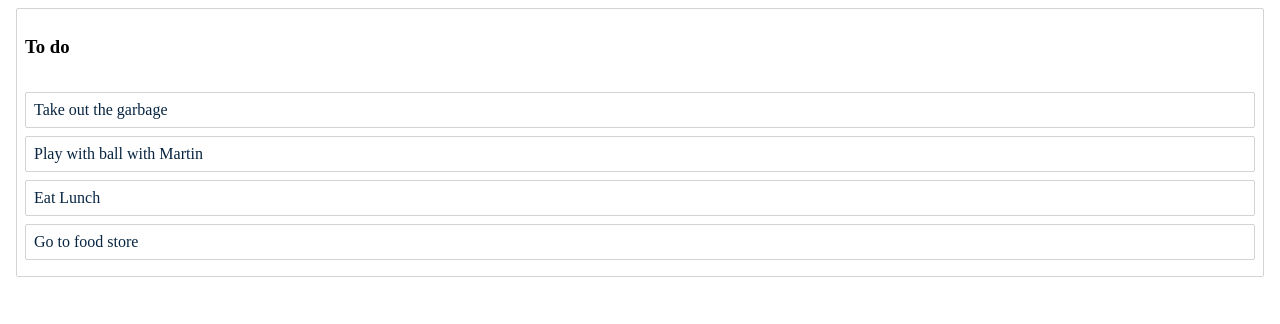
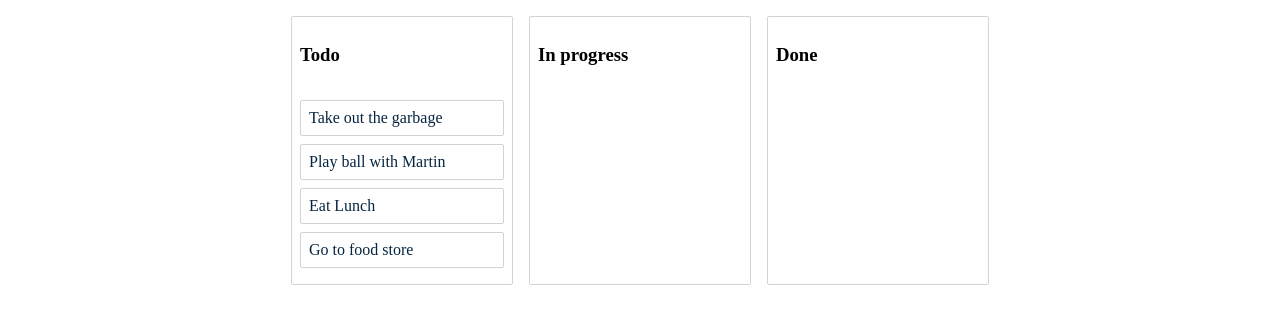
Before and after one commit to Kurt68/drag-drop, a React (Vite) app: page / in a window 1280 px wide. Shown: the top 324 px of the page. Built offline with nearby package versions, Linux system fonts and the light colour scheme.

Commit message:
Added functionality to move items between Columns on DragEnd

```diff
--- a/src/App.jsx
+++ b/src/App.jsx
@@ -2,6 +2,12 @@ import initialData from './initial-data.js'
 import { Column } from './Column.jsx'
 import { DragDropContext } from '@hello-pangea/dnd'
 import { useState } from 'react'
+import styled from 'styled-components'
+
+const Container = styled.div`
+  display: flex;
+  justify-content: center;
+`
 
 function App() {
   const [state, setState] = useState(initialData)
@@ -36,37 +42,80 @@ function App() {
       return
     }
 
-    const column = state.columns[source.droppableId]
-    const newTaskIds = Array.from(column.taskIds)
-    console.log(newTaskIds)
+    const start = state.columns[source.droppableId]
+    console.log(`Start:`, start)
+
+    const finish = state.columns[destination.droppableId]
+    console.log(`Finish:`, finish)
+
+    if (start === finish) {
+      const newTaskIds = Array.from(start.taskIds)
+      console.log(`New Tasks:`, newTaskIds)
 
       newTaskIds.splice(source.index, 1)
+      console.log(`Source index`, source.index)
+
       newTaskIds.splice(destination.index, 0, draggableId)
+      console.log(`Destination index`, destination.index)
+
+      console.log(`Draggable`, draggableId)
 
       const newColumn = {
-      ...column,
+        ...start,
         taskIds: newTaskIds,
       }
-    console.log(newColumn)
+      console.log(`New Column:`, newColumn)
 
       const newState = {
         ...state,
         columns: {
           ...state.columns,
           [newColumn.id]: newColumn,
-
         },
       }
+      setState(newState)
+      return
+    }
+    // Moving form one list to another
+    const startTaskIds = Array.from(start.taskIds)
+    startTaskIds.splice(source.index, 1)
+
+    const newStart = {
+      ...start,
+      taskIds: startTaskIds,
+    }
+    console.log(`New Start New Column:`, newStart)
+    const finishTaskIds = Array.from(finish.taskIds)
+    finishTaskIds.splice(destination.index, 0, draggableId)
+
+    const newFinish = {
+      ...finish,
+      taskIds: finishTaskIds,
+    }
+    console.log(`New Finish New Column:`, newFinish)
+
+    const newState = {
+      ...state,
+      columns: {
+        ...state.columns,
+        [newStart.id]: newStart,
+        [newFinish.id]: newFinish,
+      },
+    }
+    console.log(`New Start Id:`, newStart.id)
+    console.log(`New Finish Id:`, newFinish.id)
     setState(newState)
   }
 
   return (
     <DragDropContext onDragEnd={onDragEnd}>
+      <Container>
         {state.columnOrder.map((columnId) => {
           const column = state.columns[columnId]
           const tasks = column.taskIds.map((taskId) => state.tasks[taskId])
           return <Column key={column.id} column={column} tasks={tasks} />
         })}
+      </Container>
     </DragDropContext>
   )
 }
--- a/src/Column.jsx
+++ b/src/Column.jsx
@@ -6,6 +6,9 @@ const Container = styled.div`
   margin: 8px;
   border: 1px solid lightgrey;
   border-radius: 2px;
+  width: 220px;
+  display: flex;
+  flex-direction: column;
 `
 const Title = styled.h3`
   padding: 8px;
@@ -14,8 +17,9 @@ const TaskList = styled.div`
   padding: 8px;
   transition: background-color 0.5s ease;
   background-color: ${(props) => (props.$isDraggingOver ? '#FBECB2' : 'white')};
+  flex-grow: 1;
+  min-height: 100px;
 `
-
 // snapshot object has properties to style component on drag
 // Draggable
 // const draggableSnapshot = {
--- a/src/Task.jsx
+++ b/src/Task.jsx
@@ -6,6 +6,7 @@ const Container = styled.div`
   border-radius: 2px;
   padding: 8px;
   margin-bottom: 8px;
+  cursor: grab;
   background-color: ${(props) => (props.$isDragging ? '#072541' : 'white')};
   color: ${(props) => (props.$isDragging ? 'white' : '#072541')};
 `
--- a/src/initial-data.js
+++ b/src/initial-data.js
@@ -1,19 +1,29 @@
 const initialData = {
   tasks: {
     'task-1': { id: 'task-1', content: 'Take out the garbage' },
-    'task-2': { id: 'task-2', content: 'Play with ball with Martin' },
+    'task-2': { id: 'task-2', content: 'Play ball with Martin' },
     'task-3': { id: 'task-3', content: 'Eat Lunch' },
     'task-4': { id: 'task-4', content: 'Go to food store' },
   },
   columns: {
     'column-1': {
       id: 'column-1',
-      title: 'To do',
+      title: 'Todo',
       taskIds: ['task-1', 'task-2', 'task-3', 'task-4'],
+    },
+    'column-2': {
+      id: 'column-2',
+      title: 'In progress',
+      taskIds: [],
+    },
+    'column-3': {
+      id: 'column-3',
+      title: 'Done',
+      taskIds: [],
     },
   },
   // Facilitate reordering of the columns
-  columnOrder: ['column-1'],
+  columnOrder: ['column-1', 'column-2', 'column-3'],
 }
 
 export default initialData
```
Lines whose indentation alone changed are shown as unchanged.
